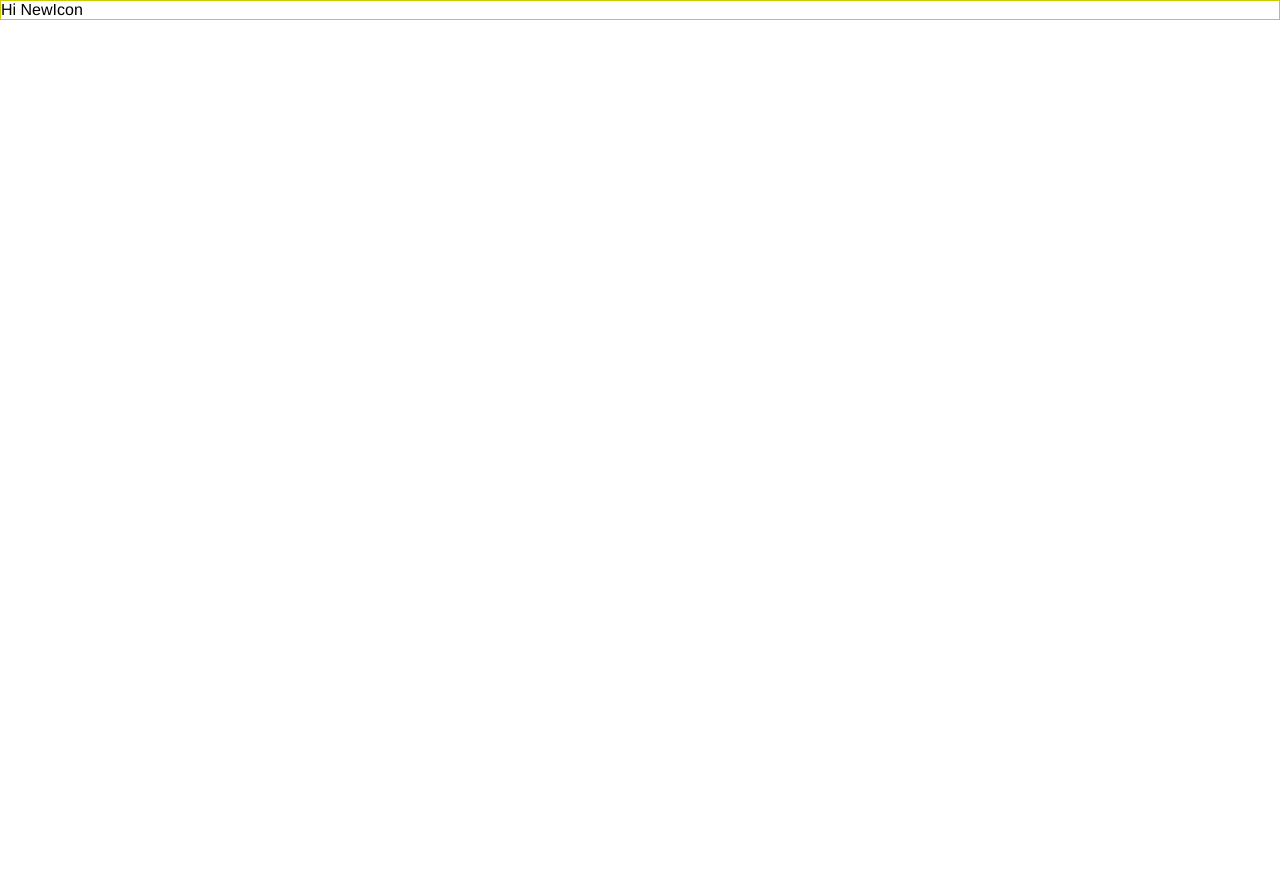
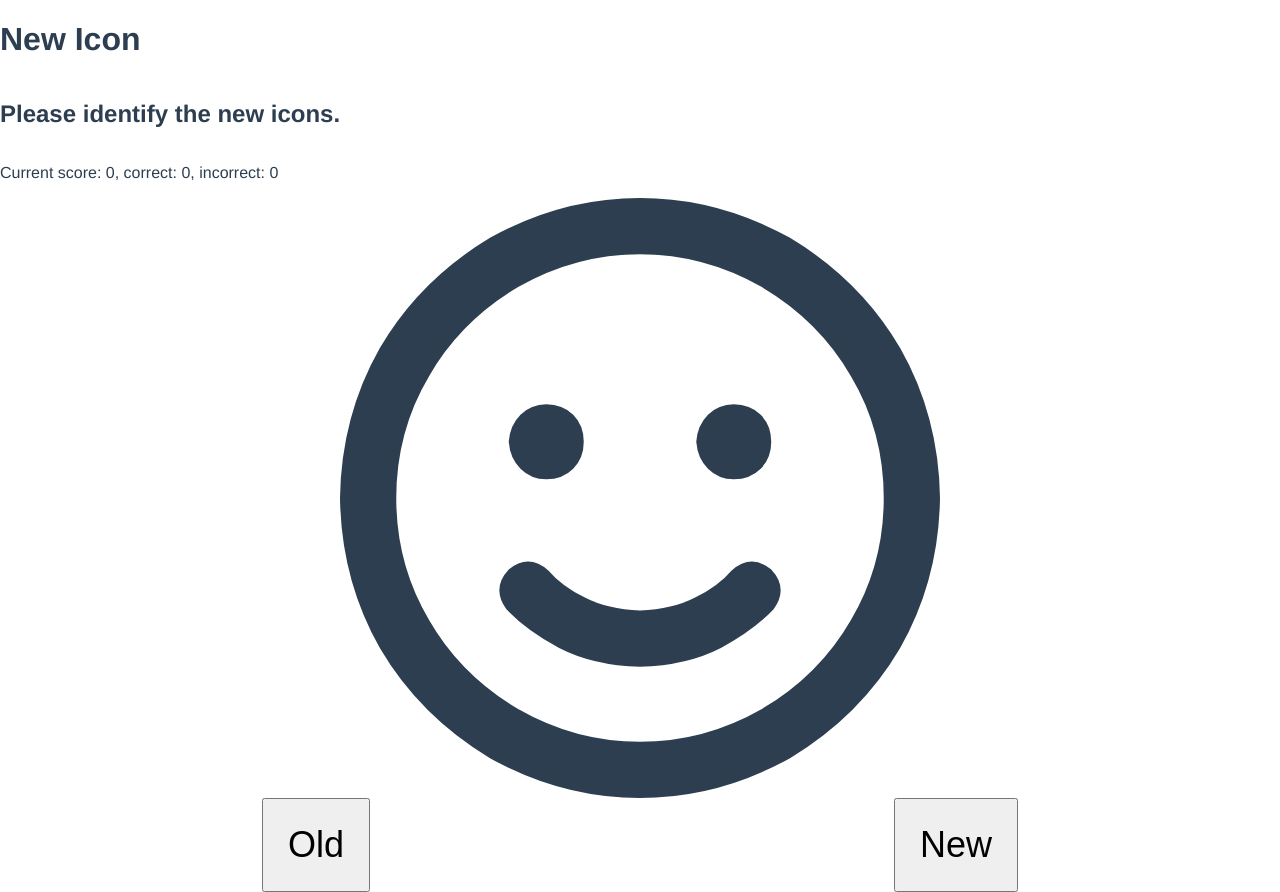
Before and after one commit to flying-musk/new-icon, a Vue app: page / in a window 1280 px wide. Before the commit the page ends 800 px from the top, so only its background shows below. Built offline with nearby package versions, Linux system fonts and the light colour scheme.

Commit message:
[new-icon] Finish main layout for NewIcon.

```diff
--- a/public/index.html
+++ b/public/index.html
@@ -1,15 +1,20 @@
 <!DOCTYPE html>
 <html lang="">
   <head>
-    <meta charset="utf-8">
-    <meta http-equiv="X-UA-Compatible" content="IE=edge">
-    <meta name="viewport" content="width=device-width,initial-scale=1.0">
-    <link rel="icon" href="<%= BASE_URL %>favicon.ico">
+    <script src="https://use.fontawesome.com/c32a494490.js"></script>
+    <meta charset="utf-8" />
+    <meta http-equiv="X-UA-Compatible" content="IE=edge" />
+    <meta name="viewport" content="width=device-width,initial-scale=1.0" />
+    <link rel="icon" href="<%= BASE_URL %>favicon.ico" />
     <title><%= htmlWebpackPlugin.options.title %></title>
   </head>
   <body>
     <noscript>
-      <strong>We're sorry but <%= htmlWebpackPlugin.options.title %> doesn't work properly without JavaScript enabled. Please enable it to continue.</strong>
+      <strong
+        >We're sorry but <%= htmlWebpackPlugin.options.title %> doesn't work
+        properly without JavaScript enabled. Please enable it to
+        continue.</strong
+      >
     </noscript>
     <div id="app"></div>
     <!-- built files will be auto injected -->
--- a/src/App.vue
+++ b/src/App.vue
@@ -18,5 +18,6 @@ body {
 }
 #app {
   font-family: Avenir, Helvetica, Arial, sans-serif;
+  color: #2c3e50;
 }
 </style>
--- a/src/components/NewIcon.vue
+++ b/src/components/NewIcon.vue
@@ -1,15 +1,52 @@
 <template>
-  <div class="n-outer">Hi NewIcon</div>
+  <div class="n-outer">
+    <h1>New Icon</h1>
+    <h2>Please identify the new icons.</h2>
+    <p>
+      Current score: {{ score }}, correct: {{ correctCount }}, incorrect:
+      {{ incorrectCount }}
+    </p>
+    <div class="n-icon">
+      <i class="fa fa-smile-o" aria-hidden="true"></i>
+    </div>
+    <div class="n-buttons">
+      <button>Old</button>
+      <button>New</button>
+    </div>
+  </div>
 </template>
 
 <script>
 export default {
   name: 'NewIcon',
+  data() {
+    return { correctCount: 0, incorrectCount: 0 };
+  },
+  computed: {
+    score: function () {
+      return this.correctCount - this.incorrectCount;
+    },
+  },
 };
 </script>
 
 <style lang="scss" scoped>
 .n-outer {
-  border: solid 1px #cccc00;
+  display: flex;
+  flex-direction: column;
+}
+.n-icon {
+  align-self: center;
+}
+i {
+  font-size: 600px;
+}
+.n-buttons {
+  display: flex;
+  justify-content: space-around;
+}
+button {
+  padding: 24px;
+  font-size: 36px;
 }
 </style>
```
Also changed, not shown: 1 other file (tests, documents, lock files or other folders).
